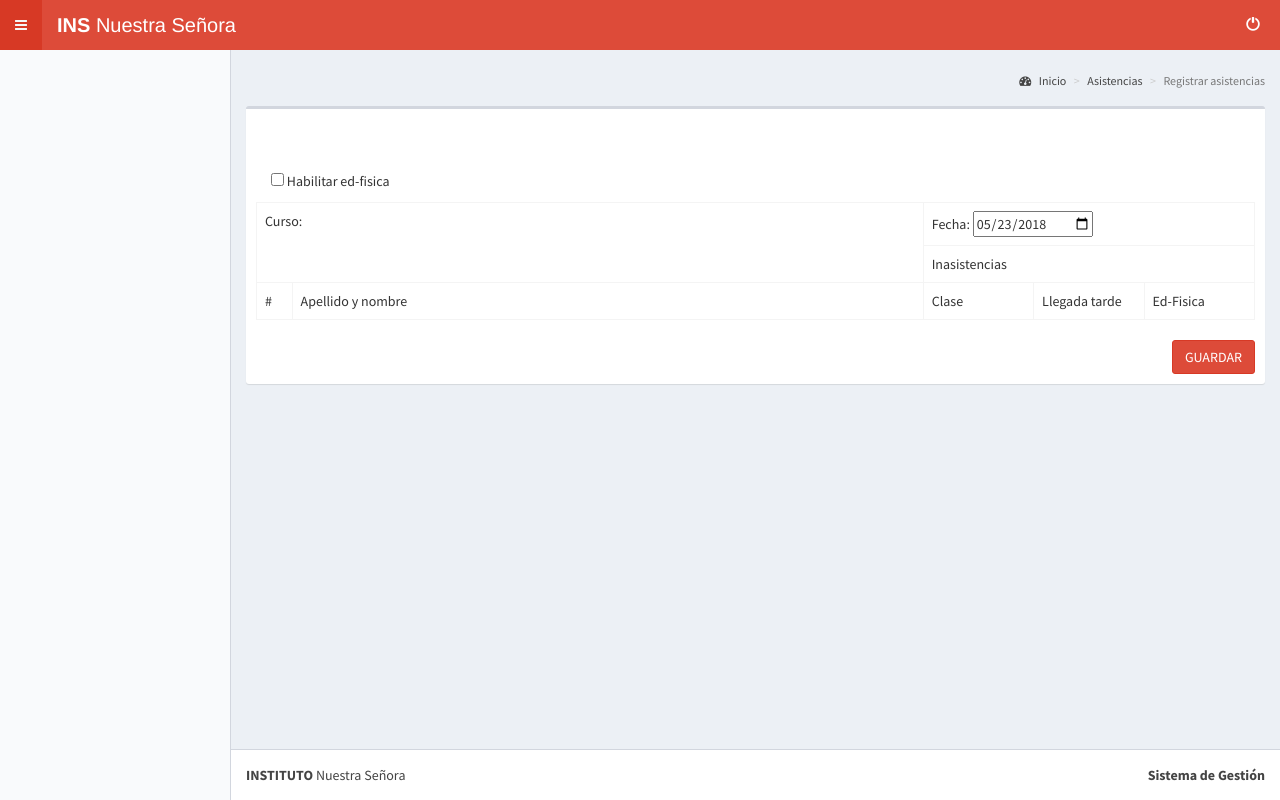
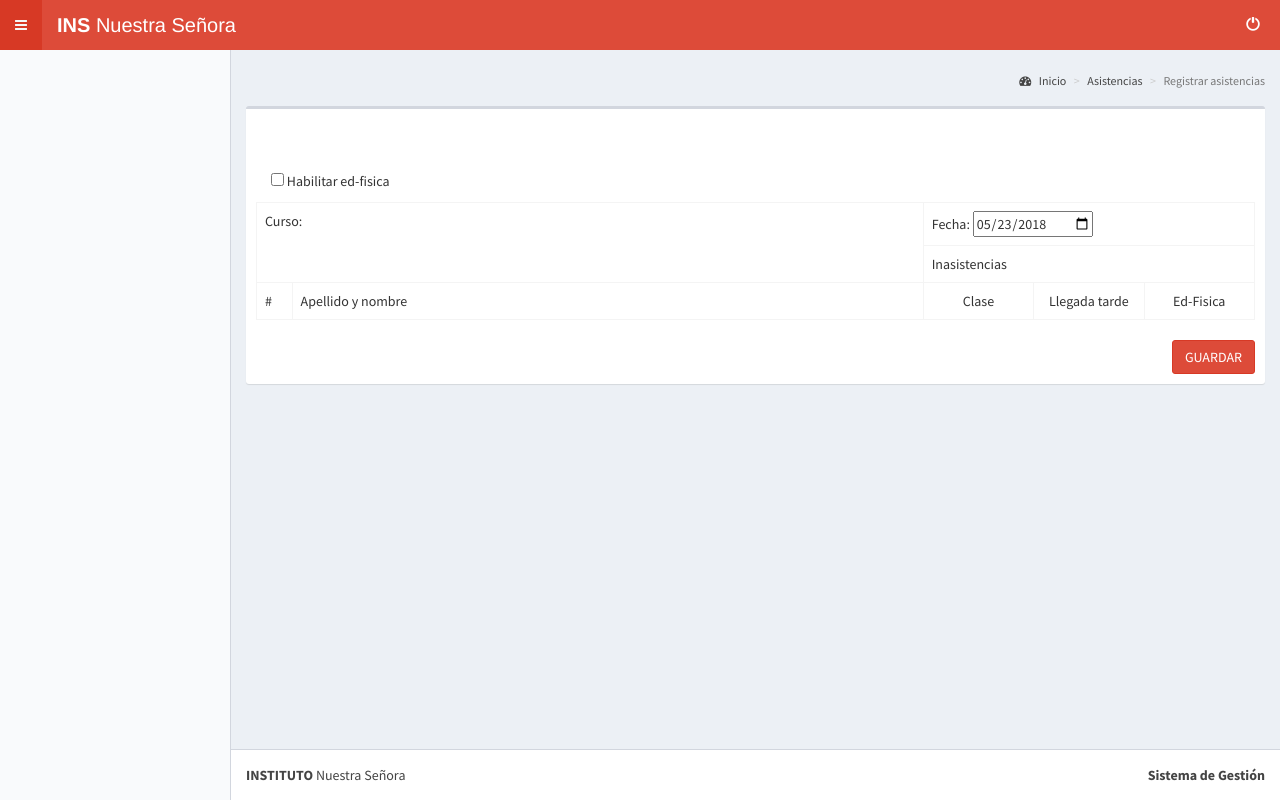
Before and after one commit to francomor/proyecto_instituto_xp, a PHP site: page /presentacion/tabla.php?sel=1 in a window 1280 px wide. Run offline with PHP 8.4, Linux system fonts and the light colour scheme; the visitor is signed in with stand-in values (Sample User, id 1); data that the repository does not hold is empty; some libraries are stand-ins or nearby versions.

Commit message:
Arreglado checkbox registrar asistencia

```diff
--- a/presentacion/formularioListarInasistencias.php
+++ b/presentacion/formularioListarInasistencias.php
@@ -29,7 +29,7 @@ if (isset($_SESSION["login"]) && $_SESSION["login"] == true) {
                   <div class="box-header">
                     <h3 class="box-title">Ingrese DNI del alumno</h3>
                   </div>
-                  <div class="form-inline" style="padding: 15px;">
+                  <div class="form-inline" style="padding: 0 15px 15px;">
                     <label style="margin: 5px 10px" for="dni">DNI</label>
                     <input type="text" style="width: 200px; margin: 5px 3pxx" class="form-control" id="dni" name="dni" size="30" pattern="[0-9]{8}" required>
                     <button class="btn btn-danger" style="margin: 5px 3px" type="submit">Buscar</button>
--- a/presentacion/tabla.php
+++ b/presentacion/tabla.php
@@ -95,9 +95,9 @@ $gui_preceptor = new GUIPreceptor();
           <tr>
             <td width="2%">#</td>
             <td width="40%">Apellido y nombre</td>
-            <td width="7%">Clase</td>
-            <td width="7%"> Llegada tarde </td>
-            <td width="7%">Ed-Fisica</td>
+            <td width="7%" style="text-align: center;">Clase</td>
+            <td width="7%" style="text-align: center;"> Llegada tarde </td>
+            <td width="7%" style="text-align: center;">Ed-Fisica</td>
           </tr>
 
           <?php
@@ -114,15 +114,15 @@ $gui_preceptor = new GUIPreceptor();
                         }
                         echo $nombreAlumno ?> </td>
               <!-- se muestra el nombre y apellido del alumno en la tabla -->
-              <td>
+              <td style="text-align: center;">
                 <!--checkbox para computar la asistencia a clase-->
                 <input value="clase"  type="checkbox" name="<?php echo ($i + 1) . "claseAusente" ?>" id="<?php echo ($i + 1) . "claseAusente" ?>" onClick="controlarCB('<?php echo ($i + 1) ?>',1)">
               </td>
-              <td>
+              <td style="text-align: center;">
                 <!--checkbox para computar la llegada tarde a clase-->
                 <input value="tarde"  type="checkbox" name="<?php echo ($i + 1) . "claseTarde" ?>" id="<?php echo ($i + 1) . "claseTarde" ?>" onClick="controlarCB('<?php echo ($i + 1) ?>',2)">
               </td>
-              <td>
+              <td style="text-align: center;">
                <!--input hidden para obtener el tipo de falta que tienen los alumnos que queremos modificar -->
                <input hidden value="<?php echo $inasistencia[$i]["tipo"] ?>" id="<?php echo ($i + 1) . "tipoFalta" ?>">
                <!--input hidden para obtener el valor de falta que tienen los alumnos que queremos modificar -->
```
Also changed, not shown: presentacion/modificarInasistencias.php (+6 -6 lines), recursos/bootstrap/css/bootstrap.css.
